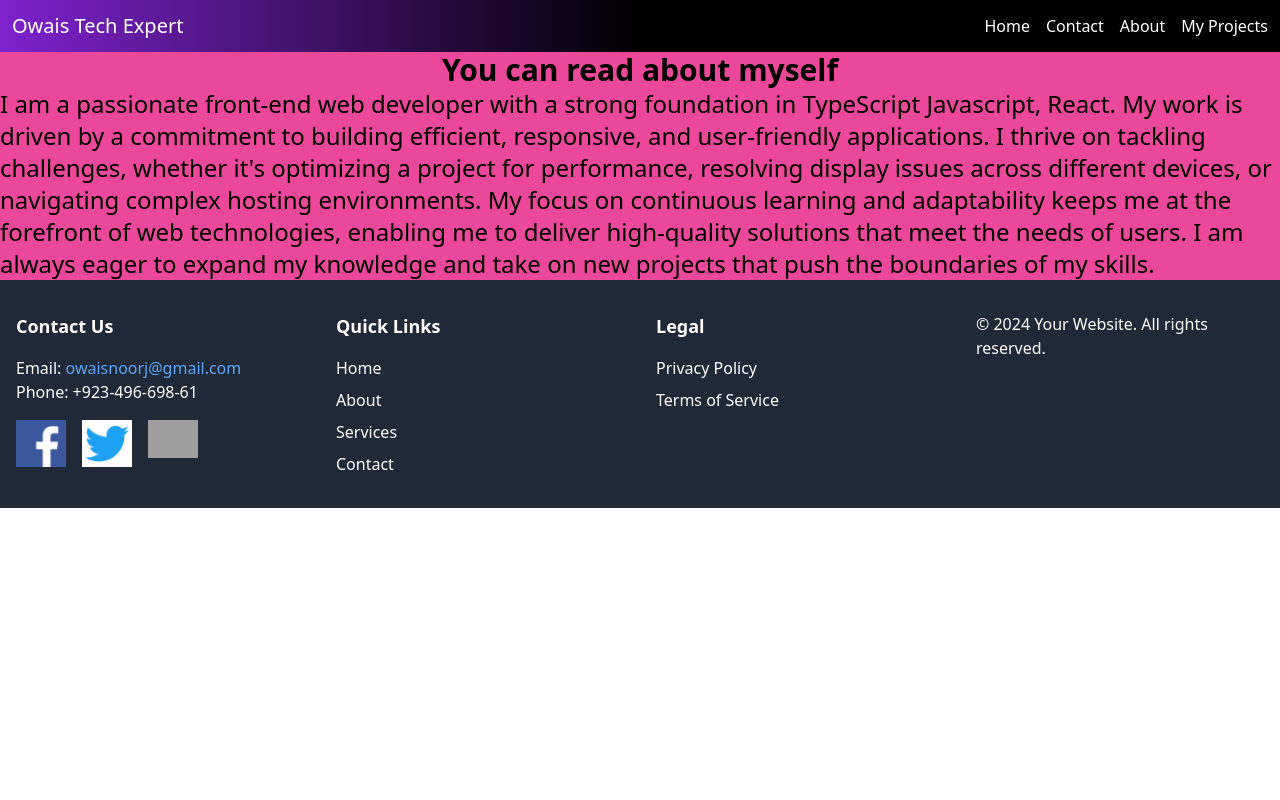
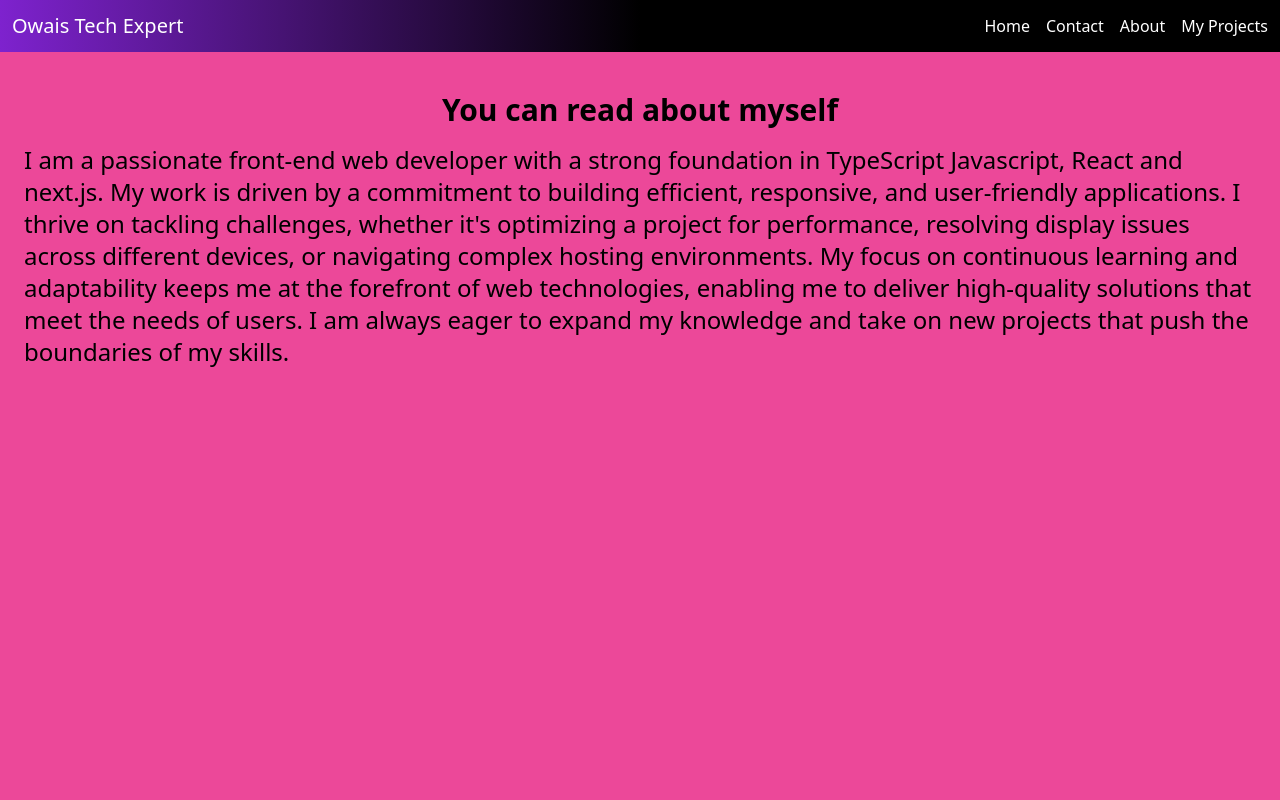
Before and after one commit to owaiskhan555/portfolio, a Next.js app: page /about in a window 1280 px wide. Shown: the top 800 px of the page. Built offline with nearby package versions, Linux system fonts and the light colour scheme; grey boxes are pictures that could not be loaded.

Commit message:
update✔

```diff
--- a/app/about/page.tsx
+++ b/app/about/page.tsx
@@ -2,10 +2,10 @@ import React from 'react'
 
 export default function AboutPage() {
   return (
-    <div className='w-full bg-pink-500'>
-      <div className='flex justify-center flex-col items-center'>
-        <h1 className='font-black text-3xl '>You can read about myself</h1>
-        <p className='text-2xl '>I am a passionate front-end web developer with a strong foundation in TypeScript Javascript, React. My work is driven by a commitment to building efficient, responsive, and user-friendly applications. I thrive on tackling challenges, whether it&apos;s optimizing a project for performance, resolving display issues across different devices, or navigating complex hosting environments. My focus on continuous learning and adaptability keeps me at the forefront of web technologies, enabling me to deliver high-quality solutions that meet the needs of users. I am always eager to expand my knowledge and take on new projects that push the boundaries of my skills.</p>
+    <div className='h-screen w-full bg-pink-500'>
+      <div className='flex justify-center flex-col items-center p-6'>
+        <h1 className='font-black text-3xl m-4'>You can read about myself</h1>
+        <p className='text-2xl '>I am a passionate front-end web developer with a strong foundation in TypeScript Javascript, React and next.js. My work is driven by a commitment to building efficient, responsive, and user-friendly applications. I thrive on tackling challenges, whether it&apos;s optimizing a project for performance, resolving display issues across different devices, or navigating complex hosting environments. My focus on continuous learning and adaptability keeps me at the forefront of web technologies, enabling me to deliver high-quality solutions that meet the needs of users. I am always eager to expand my knowledge and take on new projects that push the boundaries of my skills.</p>
 
       </div>
     </div>
--- a/app/not-found.tsx
+++ b/app/not-found.tsx
@@ -1,6 +1,10 @@
 import Image from "next/image";
 
-export default function notFound() {
+export default async function notFound() {
+    await new Promise<void>((resolve) => {
+      setTimeout(resolve,3000);
+    })
+
   return (
     <div className="h-screen w-full bg-slate-900 " >
       <Image src="/download2.png" alt="image" height={249} width={271} className=' absolute z-10 left-20 top-20'/>
--- a/app/page.tsx
+++ b/app/page.tsx
@@ -1,16 +1,19 @@
+import Image from 'next/image'
 import React from 'react'
 
 export default function Page() {
   return (
     <>
       <div className="h-screen w-full bg-gradient-to-r from-indigo-500 via-purple-500 to-pink-500">
-        <div className="flex justify-center content-center flex-col text-center">
+        <div className="flex justify-center content-center flex-col text-center items-center">
           <h1 className=" relative font-black cursor-s-resize text-green-700 text-7xl m-3">
             TECH EXPERT
           </h1>
           <h2 className="text-5xl font-bold m-5">
             Welcome to Owais Khan Portfolio Page
           </h2>
+          <Image src="/Mypic.jpg" height={100} width={300} alt='picture' className='rounded-full p-6'
+           />
         </div>
       </div>
     </>
--- a/app/projects/page.tsx
+++ b/app/projects/page.tsx
@@ -5,7 +5,7 @@ import Image from "next/image";
 
   return (
 
-    <div className="w-full bg-gradient-to-r from-blue-700 via-yellow-500 to-red-600 text-white  ">
+    <div className="h-screen w-full bg-gradient-to-r from-blue-700 via-yellow-500 to-red-600 text-white  ">
 
       <h1 >Here is my some projects</h1>
 
@@ -17,7 +17,7 @@ import Image from "next/image";
           target="main" className="mb-3"
         >
           <Image
-            src="/download.png"
+            src="/project.png"
             width={200}
             height={200}
             alt="Project"
@@ -25,13 +25,12 @@ import Image from "next/image";
           />
         </a>
         <h1>Todo web application</h1>
-
         <a
           href="https://owaiskhan-todo-typescript-project.vercel.app"
           target="main" className="mb-3"
         >
           <Image
-            src="/project.png"
+            src="/download.png"
             height={200}
             width={200}
             alt="Project"
```
Also changed, not shown: public/Mypic.jpg (added).
